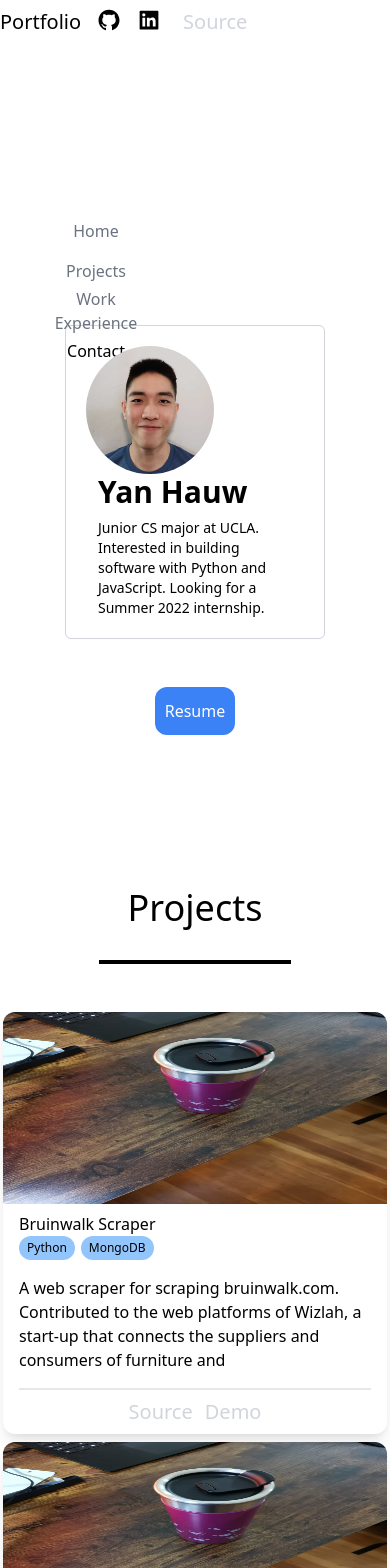
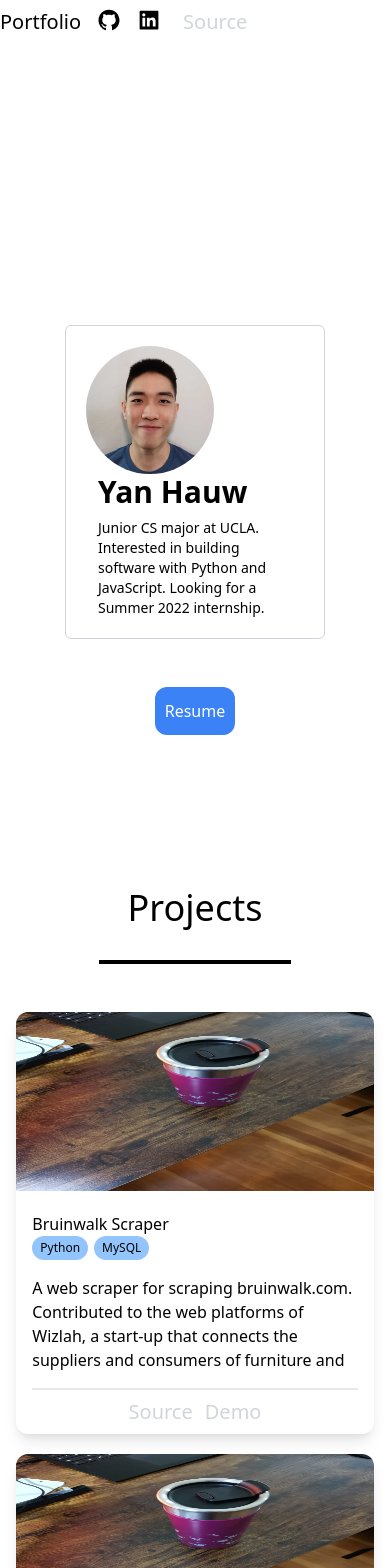
Before and after one commit to Yan-Hauw/yanhauw.com, a Next.js app: page / in a window 390 px wide. Shown: the top 1568 px of the page. Built offline with nearby package versions, Linux system fonts and the light colour scheme.

Commit message:
made changes to TOC and ProjectsSection

```diff
--- a/components/IndexOfContent/index.tsx
+++ b/components/IndexOfContent/index.tsx
@@ -5,7 +5,7 @@ const IndexOfContent = (props: { children: any; active: boolean }) => {
     <div
       className={
         (props.active ? "font-medium " : "text-gray-500 ") +
-        "w-48 h-10 flex items-center justify-center"
+        "w-auto flex items-center justify-center"
       }
     >
       <div className="text-center w-28 h-10 rounded-3xl flex items-center justify-center hover:bg-gray-200">
--- a/components/ProjectBox/index.tsx
+++ b/components/ProjectBox/index.tsx
@@ -15,8 +15,8 @@ interface props {
 
 const ProjectBox: React.FC<props> = ({ project }) => {
   return (
-    <div className="rounded-xl overflow-hidden mb-2 w-96 shadow-lg">
-      <div className="h-48 w-96">
+    <div className="rounded-xl overflow-hidden mb-2 w-96 shadow-lg max-w-sm">
+      <div className="h-48 max-w-sm">
         <Image src="/Bottle.jpeg" alt="" width={384} height={192} />
       </div>
 
--- a/components/ProjectsSection/index.tsx
+++ b/components/ProjectsSection/index.tsx
@@ -16,7 +16,7 @@ const ProjectsSection = () => {
       </SectionHeader>
 
       <div className="w-full">
-        <div className="mx-auto w-min">
+        <div className="w-11/12 sm:w-8/12 mx-auto flex flex-wrap justify-center gap-3">
           {projects.map((project: project, index: number) => (
             <ProjectBox project={project} key={index} />
           ))}
--- a/components/TableOfContents/index.tsx
+++ b/components/TableOfContents/index.tsx
@@ -162,7 +162,10 @@ const TableOfContents = () => {
   useIntersectionObserver(setActiveId);
 
   return (
-    <nav aria-label="Table of contents" className="fixed left-0 top-1/4">
+    <nav
+      aria-label="Table of contents"
+      className="fixed left-0 top-1/4 w-2/12 sm:block hidden"
+    >
       <Headings headings={nestedHeadings} activeId={activeId} />
     </nav>
   );
--- a/constants/projects.js
+++ b/constants/projects.js
@@ -2,7 +2,7 @@ export const projects = [
   {
     imageFile: "Bottle.jpeg",
     title: "Bruinwalk Scraper",
-    stacks: ["Python", "MongoDB"],
+    stacks: ["Python", "MySQL"],
     description:
       "A web scraper for scraping bruinwalk.com. Contributed to the web platforms of Wizlah, a start-up that connects the suppliers and consumers of furniture and ",
     sourceLink: "https://github.com/Yan-Hauw",
```
